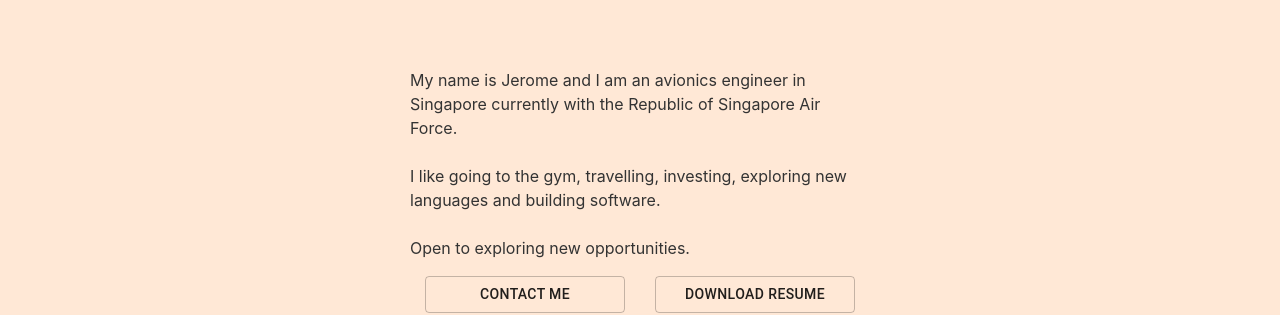
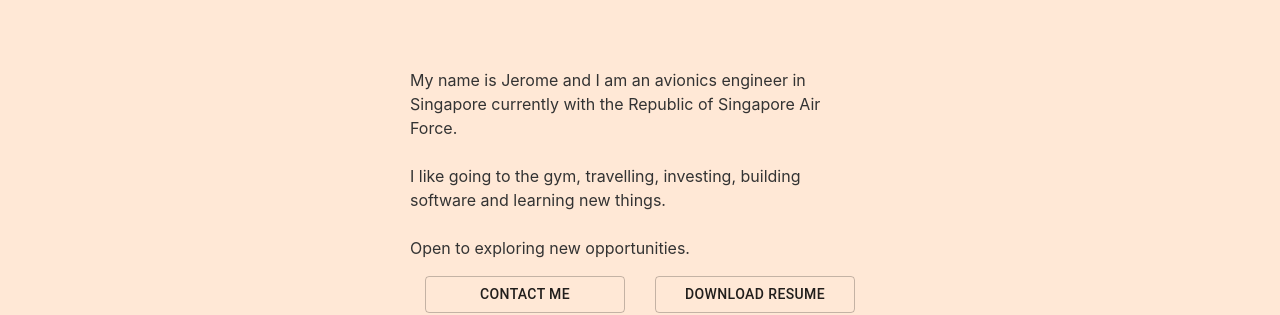
Before and after one commit to jlieow/jeromelieow-website-resume, a React (Create React App) app: page / in a window 1280 px wide. Shown: the part 802-1117 px from the top of the page. Built offline with nearby package versions, Linux system fonts and the light colour scheme.

Commit message:
Update about me

```diff
--- a/src/components/Avatar3.js
+++ b/src/components/Avatar3.js
@@ -212,7 +212,7 @@ class Avatar extends Component {
     // const contentAboutMe =
     //   "An Avionics Engineer with a love for developing useful software. With a track record of building and delivering solutions while collaborating across multidiscplinary domains.\n\nCurrently with the Republic of Singapore Air Force.";
     const contentAboutMe =
-      "I am Jerome, an avionics engineer in Singapore currently with the Republic of Singapore Air Force.\n\nI like going to the gym, travelling, investing, exploring new languages and building software.";
+      "I am Jerome, an avionics engineer in Singapore currently with the Republic of Singapore Air Force.\n\nI like going to the gym, travelling, investing, building software and learning new things.";
 
     return (
       <MuiThemeProvider theme={theme}>
--- a/src/components/Avatar4.js
+++ b/src/components/Avatar4.js
@@ -214,7 +214,7 @@ class Avatar extends Component {
     // const contentAboutMe =
     //   "An Avionics Engineer with a love for developing useful software. With a track record of building and delivering solutions while collaborating across multidiscplinary domains.\n\nCurrently with the Republic of Singapore Air Force.";
     const contentAboutMe =
-      "My name is Jerome and I am an avionics engineer in Singapore currently with the Republic of Singapore Air Force.\n\nI like going to the gym, travelling, investing, exploring new languages and building software.\n\nOpen to exploring new opportunities.";
+      "My name is Jerome and I am an avionics engineer in Singapore currently with the Republic of Singapore Air Force.\n\nI like going to the gym, travelling, investing, building software and learning new things.\n\nOpen to exploring new opportunities.";
 
     return (
       <MuiThemeProvider theme={theme}>
```
